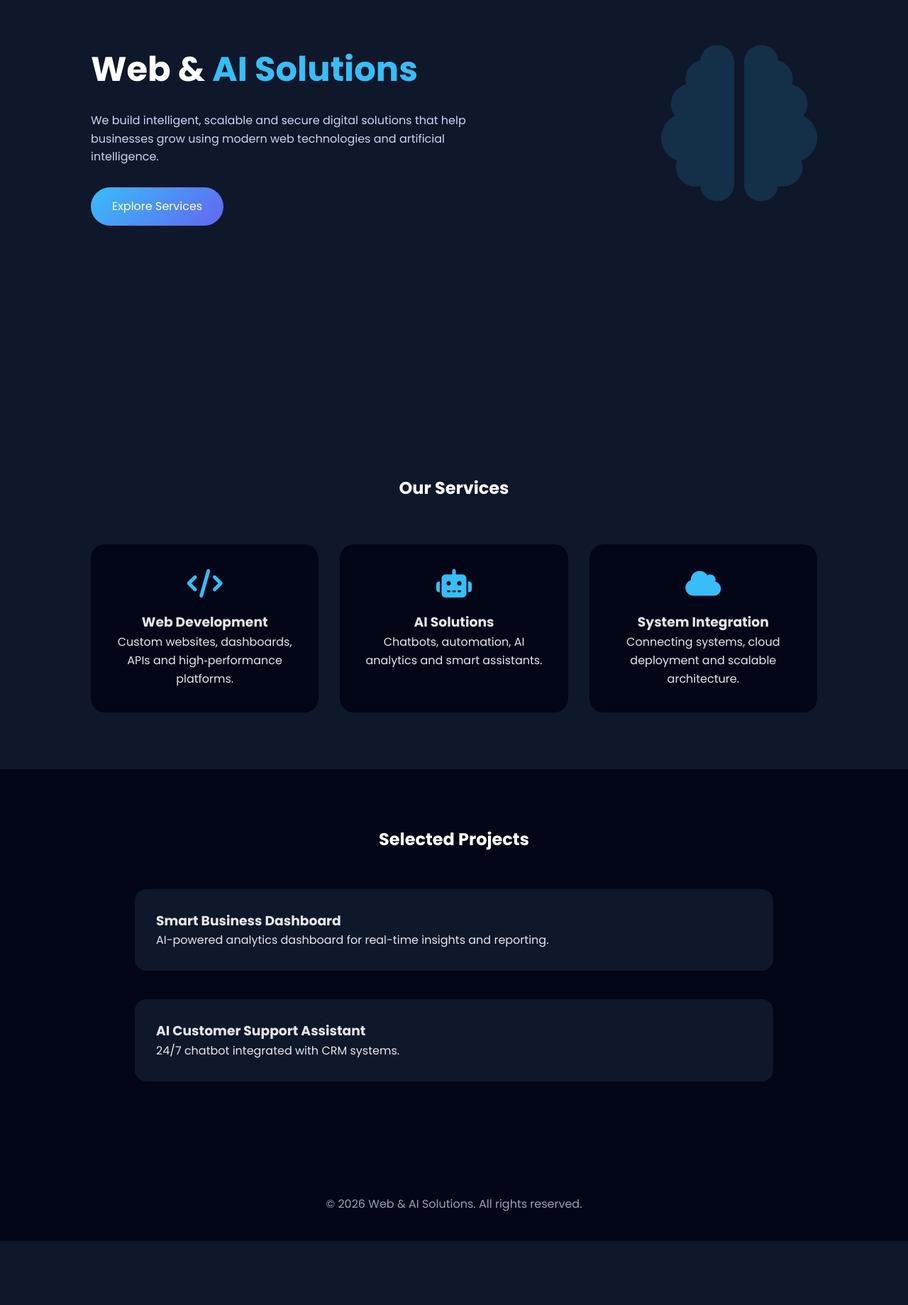
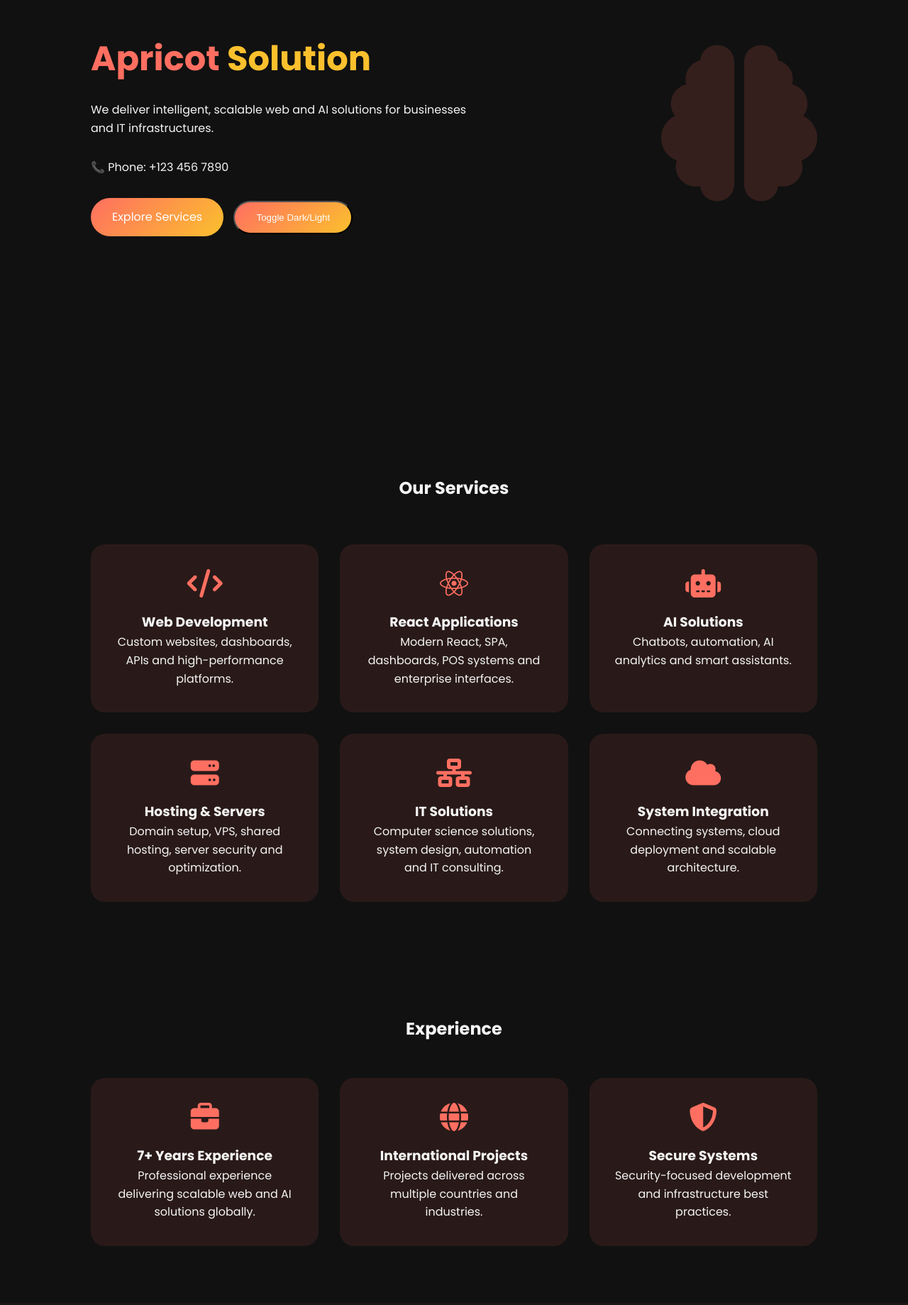
Before and after one commit to MahmoudJoukmara/MahmoudJoukmara.github.io, a plain HTML site: page index.html in a window 1280 px wide. Shown: the part 211-2050 px from the top of the page at 71% size. Before the commit the page ends 1960 px from the top, so only its background shows below. Drawn offline with Linux system fonts and the light colour scheme.

Commit message:
Update index.html

```diff
--- a/index.html
+++ b/index.html
@@ -3,7 +3,7 @@
 <head>
   <meta charset="UTF-8" />
   <meta name="viewport" content="width=device-width, initial-scale=1.0" />
-  <title>Web & AI Solutions</title>
+  <title>Apricot Solution - Web & AI Solutions</title>
 
   <!-- Google Font -->
   <link href="https://fonts.googleapis.com/css2?family=Poppins:wght@300;400;600;700&display=swap" rel="stylesheet">
@@ -16,18 +16,27 @@
 
     body {
       font-family: 'Poppins', sans-serif;
-      background: #0f172a;
-      color: #e5e7eb;
       line-height: 1.6;
+      transition: background .3s, color .3s;
     }
+
+    body.light {
+      background: #f5f5f5;
+      color: #111;
+    }
+
+    body.dark {
+      background: #111;
+      color: #f5f5f5;
+    }
+
+    a { text-decoration: none; }
 
     section {
       padding: 80px 10%;
     }
 
-    h1, h2 {
-      color: #fff;
-    }
+    h1, h2 { margin-bottom: 20px; }
 
     /* ---------- HERO ---------- */
     .hero {
@@ -45,44 +54,40 @@
 
     .hero-text h1 {
       font-size: 3rem;
-      margin-bottom: 20px;
+      color: #ff6f61;
     }
 
     .hero-text span {
-      color: #38bdf8;
+      color: #fbc02d;
     }
 
     .hero-text p {
       margin-bottom: 30px;
-      color: #cbd5f5;
+      color: inherit;
     }
 
     .btn {
       display: inline-block;
       padding: 14px 30px;
-      background: linear-gradient(135deg, #38bdf8, #6366f1);
+      background: linear-gradient(135deg, #ff6f61, #fbc02d);
       color: #fff;
-      text-decoration: none;
       border-radius: 50px;
       transition: transform .3s, box-shadow .3s;
     }
 
     .btn:hover {
       transform: translateY(-3px);
-      box-shadow: 0 10px 30px rgba(56,189,248,.4);
+      box-shadow: 0 10px 30px rgba(255,111,97,.4);
     }
 
     .hero-graphic {
       font-size: 220px;
-      color: rgba(56,189,248,.15);
+      color: rgba(255,111,97,.15);
       animation: float 4s ease-in-out infinite;
     }
 
     /* ---------- SERVICES ---------- */
-    .services h2 {
-      text-align: center;
-      margin-bottom: 60px;
-    }
+    .services h2 { text-align: center; margin-bottom: 60px; }
 
     .service-grid {
       display: grid;
@@ -91,7 +96,7 @@
     }
 
     .service-card {
-      background: #020617;
+      background: rgba(255,111,97,0.1);
       padding: 35px;
       border-radius: 20px;
       text-align: center;
@@ -107,79 +112,80 @@
 
     .service-card i {
       font-size: 40px;
-      color: #38bdf8;
+      color: #ff6f61;
       margin-bottom: 20px;
     }
 
     .service-card:hover {
       transform: translateY(-10px);
-      box-shadow: 0 20px 40px rgba(0,0,0,.4);
+      box-shadow: 0 20px 40px rgba(255,111,97,.4);
     }
 
     /* ---------- PROJECTS ---------- */
     .projects {
-      background: #020617;
+      background: rgba(255,111,97,0.05);
     }
 
-    .projects h2 {
-      text-align: center;
-      margin-bottom: 50px;
-    }
+    .projects h2 { text-align: center; margin-bottom: 50px; }
 
     .project {
       max-width: 900px;
       margin: 0 auto 40px;
-      background: #0f172a;
+      background: rgba(255,111,97,0.1);
       padding: 30px;
       border-radius: 16px;
       animation: fadeInUp 1s ease both;
     }
 
+    /* ---------- EXPERIENCE ---------- */
+    .experience h2 { text-align: center; margin-bottom: 50px; }
+
     /* ---------- FOOTER ---------- */
     footer {
       text-align: center;
       padding: 40px;
-      background: #020617;
-      color: #94a3b8;
+      background: rgba(255,111,97,0.1);
+      color: inherit;
     }
 
-    /* ---------- ANIMATIONS ---------- */
-    @keyframes fadeInLeft {
-      from { opacity: 0; transform: translateX(-50px); }
-      to { opacity: 1; transform: translateX(0); }
+    /* ---------- GAME ---------- */
+    .game {
+      text-align: center;
+      margin: 60px 0;
     }
 
-    @keyframes fadeInUp {
-      from { opacity: 0; transform: translateY(40px); }
-      to { opacity: 1; transform: translateY(0); }
+    .game button {
+      padding: 12px 25px;
+      font-size: 1rem;
+      border-radius: 12px;
+      border: none;
+      background: #ff6f61;
+      color: #fff;
+      cursor: pointer;
+      transition: transform .2s;
     }
 
-    @keyframes float {
-      0%, 100% { transform: translateY(0); }
-      50% { transform: translateY(-20px); }
-    }
+    .game button:hover { transform: scale(1.1); }
+
+    /* ---------- ANIMATIONS ---------- */
+    @keyframes fadeInLeft { from { opacity:0; transform:translateX(-50px); } to { opacity:1; transform:translateX(0); } }
+    @keyframes fadeInUp { from { opacity:0; transform:translateY(40px); } to { opacity:1; transform:translateY(0); } }
+    @keyframes float { 0%,100%{ transform:translateY(0); } 50%{ transform:translateY(-20px); } }
 
     /* ---------- RESPONSIVE ---------- */
-    @media (max-width: 900px) {
-      .hero {
-        flex-direction: column;
-        text-align: center;
-      }
-
-      .hero-graphic {
-        font-size: 160px;
-      }
-    }
+    @media (max-width:900px){ .hero{ flex-direction:column; text-align:center; } .hero-graphic{ font-size:160px; } }
   </style>
 </head>
-<body>
+<body class="dark">
 
   <!-- HERO -->
   <section class="hero">
     <div class="hero-text">
-      <h1>Web & <span>AI Solutions</span></h1>
-      <p>We build intelligent, scalable and secure digital solutions that help businesses grow using modern web technologies and artificial intelligence.</p>
+      <h1>Apricot <span>Solution</span></h1>
+      <p>We deliver intelligent, scalable web and AI solutions for businesses and IT infrastructures.</p>
+      <p>📞 Phone: +123 456 7890</p>
       <a href="#services" class="btn">Explore Services</a>
+      <button onclick="toggleTheme()" class="btn" style="margin-left:10px;">Toggle Dark/Light</button>
     </div>
     <div class="hero-graphic">
       <i class="fas fa-brain"></i>
@@ -190,54 +196,56 @@
   <section id="services" class="services">
     <h2>Our Services</h2>
     <div class="service-grid">
-      <div class="service-card">
-        <i class="fas fa-code"></i>
-        <h3>Web Development</h3>
-        <p>Custom websites, dashboards, APIs and high‑performance platforms.</p>
-      </div>
-      <div class="service-card">
-        <i class="fas fa-robot"></i>
-        <h3>AI Solutions</h3>
-        <p>Chatbots, automation, AI analytics and smart assistants.</p>
-      </div>
-      <div class="service-card">
-        <i class="fas fa-cloud"></i>
-        <h3>System Integration</h3>
-        <p>Connecting systems, cloud deployment and scalable architecture.</p>
-      </div>
+      <div class="service-card"><i class="fas fa-code"></i><h3>Web Development</h3><p>Custom websites, dashboards, APIs and high-performance platforms.</p></div>
+      <div class="service-card"><i class="fab fa-react"></i><h3>React Applications</h3><p>Modern React, SPA, dashboards, POS systems and enterprise interfaces.</p></div>
+      <div class="service-card"><i class="fas fa-robot"></i><h3>AI Solutions</h3><p>Chatbots, automation, AI analytics and smart assistants.</p></div>
+      <div class="service-card"><i class="fas fa-server"></i><h3>Hosting & Servers</h3><p>Domain setup, VPS, shared hosting, server security and optimization.</p></div>
+      <div class="service-card"><i class="fas fa-network-wired"></i><h3>IT Solutions</h3><p>Computer science solutions, system design, automation and IT consulting.</p></div>
+      <div class="service-card"><i class="fas fa-cloud"></i><h3>System Integration</h3><p>Connecting systems, cloud deployment and scalable architecture.</p></div>
+    </div>
+  </section>
+
+  <!-- EXPERIENCE -->
+  <section class="experience">
+    <h2>Experience</h2>
+    <div class="service-grid">
+      <div class="service-card show"><i class="fas fa-briefcase"></i><h3>7+ Years Experience</h3><p>Professional experience delivering scalable web and AI solutions globally.</p></div>
+      <div class="service-card show"><i class="fas fa-globe"></i><h3>International Projects</h3><p>Projects delivered across multiple countries and industries.</p></div>
+      <div class="service-card show"><i class="fas fa-shield-alt"></i><h3>Secure Systems</h3><p>Security-focused development and infrastructure best practices.</p></div>
     </div>
   </section>
 
   <!-- PROJECTS -->
   <section class="projects">
     <h2>Selected Projects</h2>
-    <div class="project">
-      <h3>Smart Business Dashboard</h3>
-      <p>AI-powered analytics dashboard for real-time insights and reporting.</p>
-    </div>
-    <div class="project">
-      <h3>AI Customer Support Assistant</h3>
-      <p>24/7 chatbot integrated with CRM systems.</p>
-    </div>
+    <div class="project"><h3>Smart Business Dashboard</h3><p>AI-powered analytics dashboard for real-time insights and reporting.</p></div>
+    <div class="project"><h3>AI Customer Support Assistant</h3><p>24/7 chatbot integrated with CRM systems.</p></div>
+  </section>
+
+  <!-- GAME -->
+  <section class="game">
+    <h2>Spin the Wheel & Win an Offer!</h2>
+    <button onclick="playGame()">Spin Now</button>
+    <p id="gameResult"></p>
   </section>
 
   <!-- FOOTER -->
-  <footer>
-    © 2026 Web & AI Solutions. All rights reserved.
-  </footer>
+  <footer>© 2026 Apricot Solution. All rights reserved.</footer>
 
   <script>
     const cards = document.querySelectorAll('.service-card');
+    const observer = new IntersectionObserver(entries => {
+      entries.forEach(entry => { if(entry.isIntersecting){ entry.target.classList.add('show'); } });
+    }, { threshold: 0.2 });
+    cards.forEach(card => observer.observe(card));
 
-    const observer = new IntersectionObserver(entries => {
-      entries.forEach(entry => {
-        if (entry.isIntersecting) {
-          entry.target.classList.add('show');
-        }
-      });
-    }, { threshold: 0.2 });
+    function toggleTheme(){ document.body.classList.toggle('dark'); document.body.classList.toggle('light'); }
 
-    cards.forEach(card => observer.observe(card));
+    function playGame(){
+      const offers = ['10% Discount','Free Consultation','Bonus Service','No Prize, Try Again!'];
+      const result = offers[Math.floor(Math.random()*offers.length)];
+      document.getElementById('gameResult').innerText = 'You won: ' + result;
+    }
   </script>
 
 </body>
```
